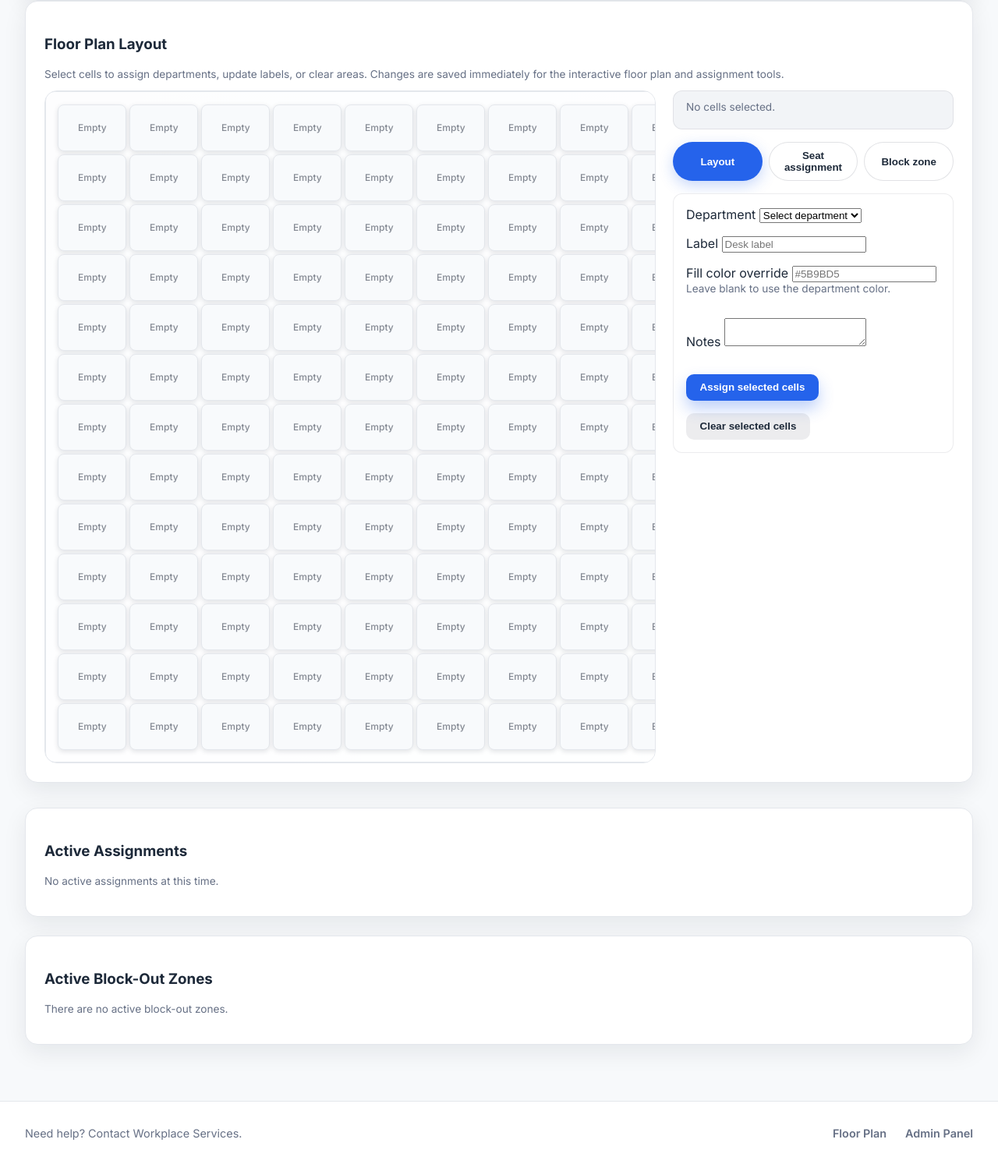
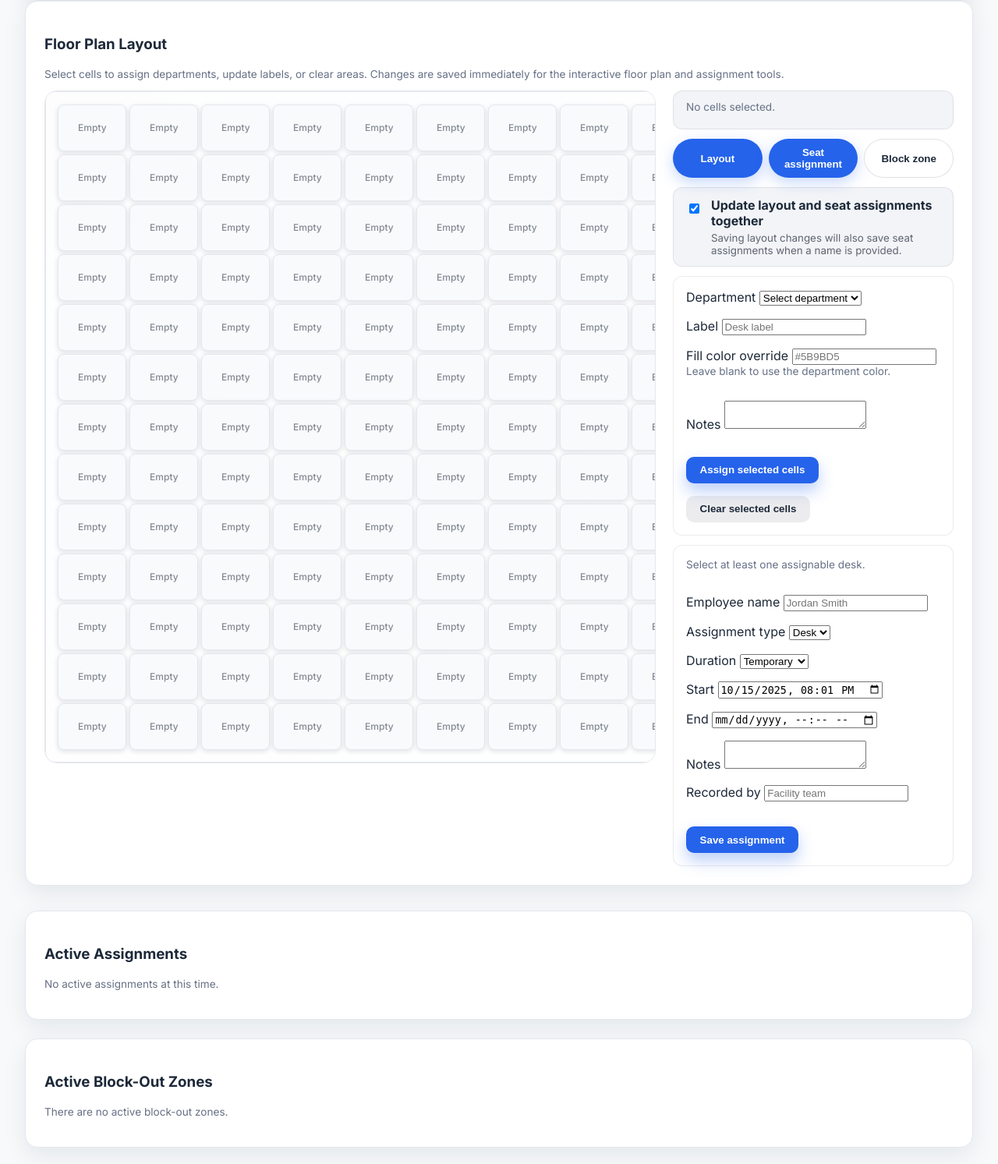
Before and after one commit to miles-howell/Window-Works, a Django app: page /admin-console/ in a window 1280 px wide. Shown: the part 163-1656 px from the top of the page at 78% size. Before the commit the page ends 1625 px from the top, so only its background shows below. Run offline with Django 5.2, Linux system fonts and the light colour scheme; the visitor is signed in with stand-in values (Sample User, id 1); data that the repository does not hold is empty; parts of the project's set-up code (start-up, migrations or seed data) failed here and were passed over.

Commit message:
Enable combined layout and assignment editing

```diff
--- a/static/css/styles.css
+++ b/static/css/styles.css
@@ -405,6 +405,42 @@ body {
   display: flex;
   flex-direction: column;
   gap: 1rem;
+}
+
+.layout-controls.combined-mode {
+  gap: 0.75rem;
+}
+
+.combined-toggle {
+  background: rgba(148, 163, 184, 0.12);
+  border: 1px solid rgba(15, 23, 42, 0.08);
+  border-radius: 12px;
+  padding: 0.75rem 1rem;
+}
+
+.combined-toggle-control {
+  display: flex;
+  align-items: flex-start;
+  gap: 0.75rem;
+  font-weight: 600;
+  color: var(--text-color);
+}
+
+.combined-toggle-control input[type="checkbox"] {
+  margin-top: 0.35rem;
+  width: 1.1rem;
+  height: 1.1rem;
+}
+
+.combined-toggle-control span {
+  display: flex;
+  flex-direction: column;
+  gap: 0.25rem;
+}
+
+.combined-toggle-control small {
+  font-weight: 400;
+  color: rgba(15, 23, 42, 0.65);
 }
 
 .selection-summary {
--- a/static/js/admin_floorplan.js
+++ b/static/js/admin_floorplan.js
@@ -47,6 +47,10 @@
 
   const modeButtons = document.querySelectorAll(".admin-mode-button");
   const modePanels = document.querySelectorAll(".mode-panel");
+  const layoutControlsContainer = document.querySelector(".layout-controls");
+  const combinedToggle = document.getElementById("combined-mode-toggle");
+  const combinedModeDescription = document.getElementById("combined-mode-help");
+  let combinedModeEnabled = combinedToggle ? combinedToggle.checked : true;
 
   const feedbackTargets = {
     layout: layoutFeedback,
@@ -98,22 +102,54 @@
     setFeedback("", "", mode);
   }
 
+  function updateCombinedDescription() {
+    if (!combinedModeDescription) {
+      return;
+    }
+    if (combinedModeEnabled) {
+      combinedModeDescription.textContent =
+        "Saving layout changes will also save seat assignments when a name is provided.";
+    } else {
+      combinedModeDescription.textContent =
+        "Use the tabs above to modify layout, assignments, or block zones individually.";
+    }
+  }
+
+  function updateModeUI() {
+    const showCombinedPanels = combinedModeEnabled && activeMode !== "block";
+    modeButtons.forEach((button) => {
+      const mode = button.dataset.adminMode;
+      const isCombinedTab = showCombinedPanels && (mode === "layout" || mode === "assignment");
+      const isActive = showCombinedPanels ? isCombinedTab : mode === activeMode;
+      const ariaSelected = isActive ? "true" : "false";
+      button.classList.toggle("active", isActive);
+      button.setAttribute("aria-selected", ariaSelected);
+    });
+    modePanels.forEach((panel) => {
+      const panelMode = panel.dataset.modePanel;
+      const isActivePanel = showCombinedPanels
+        ? panelMode === "layout" || panelMode === "assignment"
+        : panelMode === activeMode;
+      panel.classList.toggle("active", isActivePanel);
+      panel.setAttribute("aria-hidden", isActivePanel ? "false" : "true");
+    });
+    if (layoutControlsContainer) {
+      layoutControlsContainer.classList.toggle("combined-mode", showCombinedPanels);
+    }
+  }
+
   function setActiveMode(mode) {
     if (!mode) {
       return;
     }
     activeMode = mode;
-    modeButtons.forEach((button) => {
-      const isActive = button.dataset.adminMode === mode;
-      button.classList.toggle("active", isActive);
-      button.setAttribute("aria-selected", isActive ? "true" : "false");
-    });
-    modePanels.forEach((panel) => {
-      const isActive = panel.dataset.modePanel === mode;
-      panel.classList.toggle("active", isActive);
-      panel.setAttribute("aria-hidden", isActive ? "false" : "true");
-    });
-    clearFeedback(mode);
+    updateModeUI();
+    if (combinedModeEnabled && mode !== "block") {
+      clearFeedback("layout");
+      clearFeedback("assignment");
+    } else {
+      clearFeedback(mode);
+    }
   }
 
   function renderCell(row, column) {
@@ -342,6 +378,18 @@
     }
   }
 
+  function triggerAssignmentSubmit() {
+    if (!assignmentForm) {
+      return;
+    }
+    if (typeof assignmentForm.requestSubmit === "function") {
+      assignmentForm.requestSubmit();
+    } else {
+      const submitEvent = new Event("submit", { cancelable: true, bubbles: true });
+      assignmentForm.dispatchEvent(submitEvent);
+    }
+  }
+
   function selectedCellsPayload() {
     return [...selectedCells].map((key) => parseKey(key));
   }
@@ -439,6 +487,10 @@
         const result = await sendUpdate(payload);
         applyServerResult(result);
         setFeedback(result.message || "Cells updated.", "success", "layout");
+        const occupantName = assignmentName ? assignmentName.value.trim() : "";
+        if (combinedModeEnabled && occupantName) {
+          triggerAssignmentSubmit();
+        }
       } catch (error) {
         setFeedback(error.message, "danger", "layout");
       }
@@ -575,14 +627,32 @@
   modeButtons.forEach((button) => {
     button.addEventListener("click", () => {
       const mode = button.dataset.adminMode;
-      if (mode && mode !== activeMode) {
+      if (mode) {
         setActiveMode(mode);
       }
     });
   });
 
+  if (combinedToggle) {
+    combinedToggle.addEventListener("change", () => {
+      combinedModeEnabled = combinedToggle.checked;
+      if (combinedModeEnabled && activeMode === "block") {
+        activeMode = "layout";
+      }
+      updateCombinedDescription();
+      updateModeUI();
+      if (combinedModeEnabled) {
+        clearFeedback("layout");
+        clearFeedback("assignment");
+      } else {
+        clearFeedback(activeMode);
+      }
+    });
+  }
+
   buildGrid();
   updateSelectionInfo();
+  updateCombinedDescription();
   setActiveMode(activeMode);
   setDefaultStart(assignmentForm, assignmentStart);
   setDefaultStart(blockForm, blockStart);
--- a/templates/floorplan/admin_console.html
+++ b/templates/floorplan/admin_console.html
@@ -68,6 +68,17 @@
           >
             Block zone
           </button>
+        </div>
+        <div class="combined-toggle">
+          <label class="combined-toggle-control" for="combined-mode-toggle">
+            <input type="checkbox" id="combined-mode-toggle" name="combined-mode-toggle" checked />
+            <span>
+              <strong>Update layout and seat assignments together</strong>
+              <small id="combined-mode-help">
+                Saving layout changes will also save seat assignments when a name is provided.
+              </small>
+            </span>
+          </label>
         </div>
 
         <div class="mode-panel active" data-mode-panel="layout" role="tabpanel">
```
